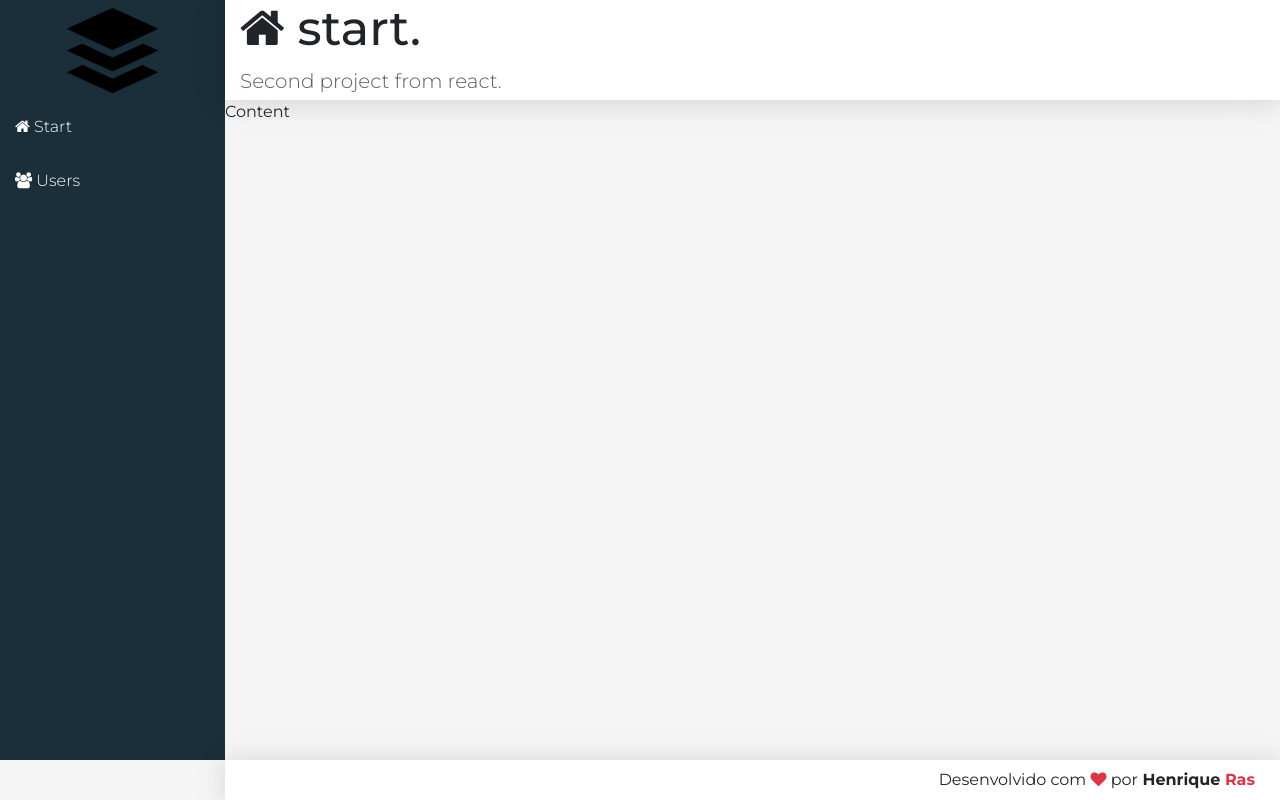
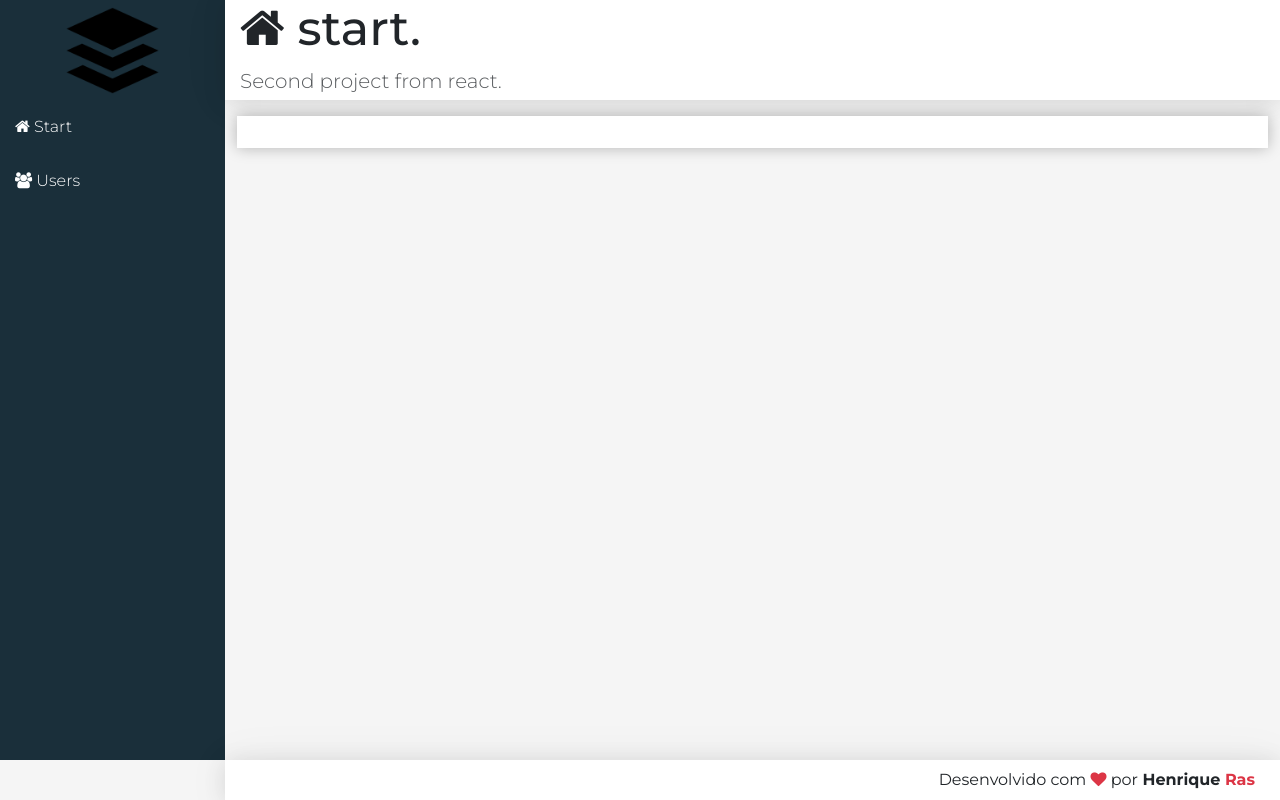
Before and after one commit to HenriqueRas1/crud-react, a React (Create React App) app in the folder frontend/frontend/: page / in a window 1280 px wide. Built offline with nearby package versions, Linux system fonts and the light colour scheme.

Commit message:
feat: main creation

```diff
--- a/frontend/frontend/src/components/template/Main.css
+++ b/frontend/frontend/src/components/template/Main.css
@@ -0,0 +1,4 @@
+main > div {
+    background-color: #fff;
+    box-shadow: 0px 0px 15px #0004;
+}
--- a/frontend/frontend/src/components/template/Main.jsx
+++ b/frontend/frontend/src/components/template/Main.jsx
@@ -7,7 +7,9 @@ import React from 'react';
 export default props =>
     <React.Fragment>
         <Header {...props}/>
-        <main className="content">
-            Content
+        <main className="content container-fluid">
+            <div className="p-3 mt-3">
+                {props.children}
+            </div>
         </main>
     </React.Fragment>
```
